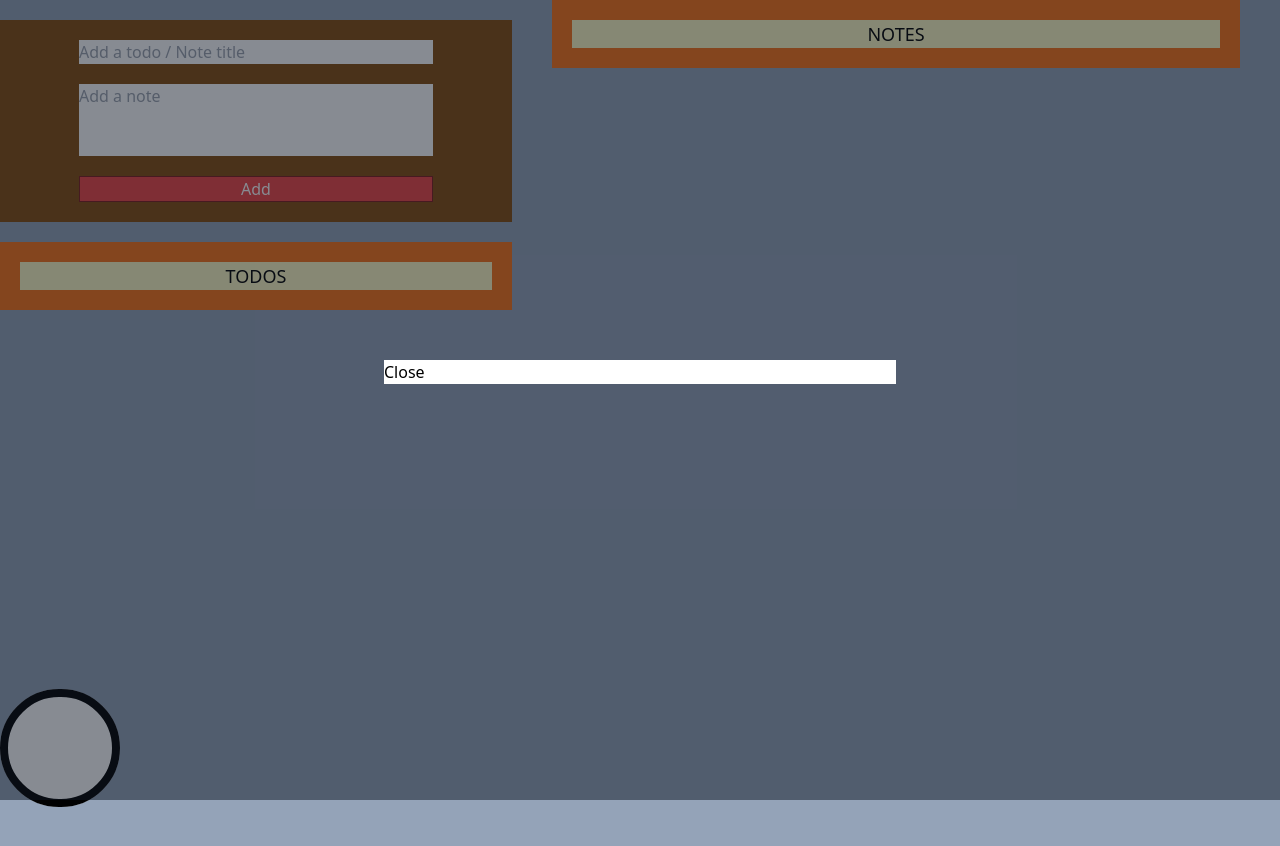
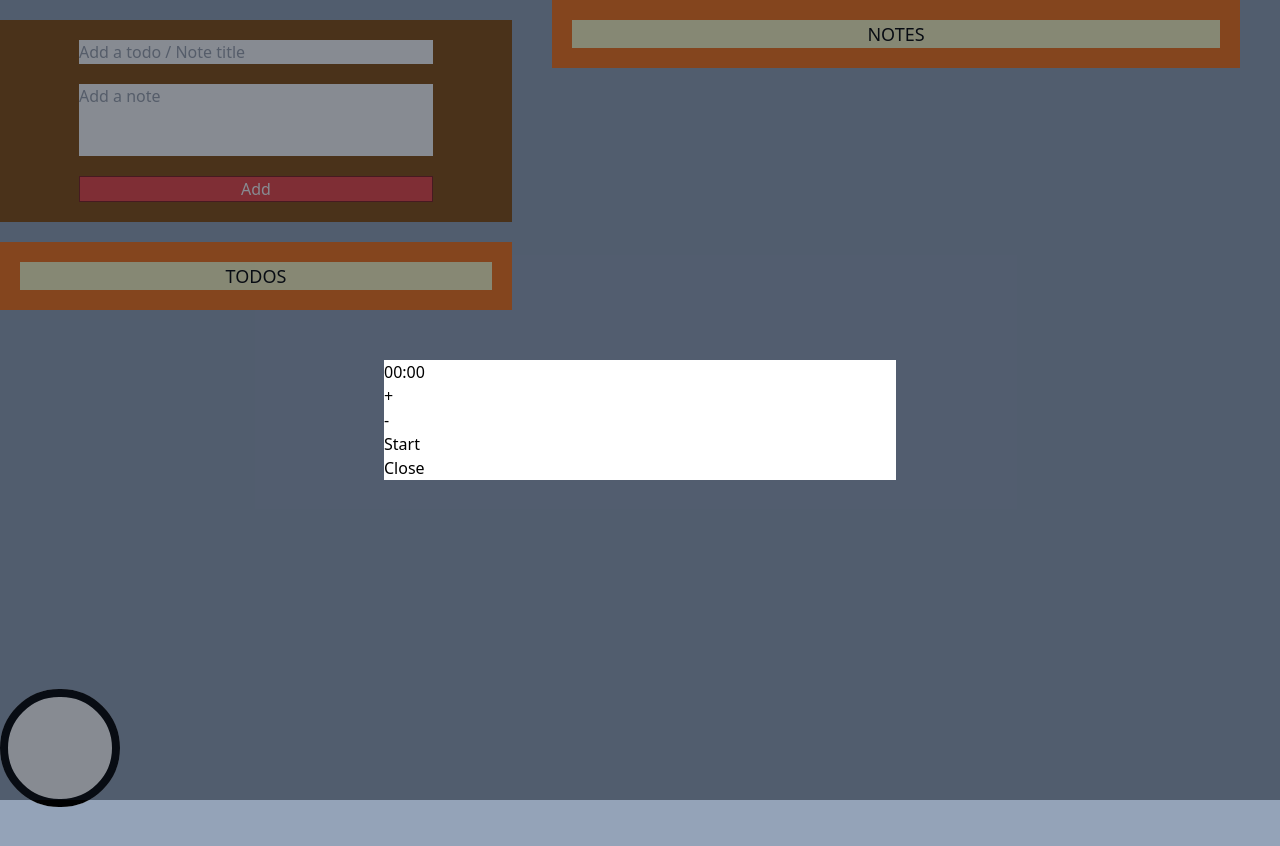
Before and after one commit to ogulcanmunogullari/all-in-one-project, a React (Create React App) app: page / in a window 1280 px wide. Both pictures are taken after a click on the element 60 px from the left and 748 px from the top of the page. Built offline with nearby package versions, Linux system fonts and the light colour scheme; some icons are missing.

Commit message:
add Timer

```diff
--- a/src/components/Form/Timer/Dialog.jsx
+++ b/src/components/Form/Timer/Dialog.jsx
@@ -1,17 +1,69 @@
 import React, { useState } from "react";
 
 function Dialog({ setDialogShow, dialogShow }) {
+  const [time, setTime] = useState({ m: 0, s: 0 });
+  const [interv, setInterv] = useState();
+  const [status, setStatus] = useState(0);
+
+  const start = () => {
+    run();
+    setStatus(1);
+    setInterv(setInterval(run, 1000));
+  };
+  let updatedMinute = time.m,
+    updatedSecond = time.s;
+  const run = () => {
+    if (updatedSecond === 0) {
+      updatedMinute--;
+      updatedSecond = 59;
+      return setTime({ m: updatedMinute, s: updatedSecond });
+    }
+    updatedSecond--;
+    setTime({ m: updatedMinute, s: updatedSecond });
+  };
+  const stop = () => {
+    clearInterval(interv);
+    setStatus(2);
+  };
+
+  const reset = () => {
+    clearInterval(interv);
+    setStatus(0);
+    setTime({ m: 0, s: 0 });
+  };
+  const resume = () => start();
+
   if (dialogShow === true) {
     window.addEventListener("keyup", (e) => {
       e.code === "Escape" && setDialogShow(false);
     });
   }
-
   return (
     <dialog
       open={dialogShow}
       className="fixed inset-0 bg-gray-900 bg-opacity-50 overflow-y-auto h-full w-full">
       <div className="mt-[45vh] mx-[30vw]  bg-white">
+        <div>
+          {time.m < 10 ? "0" + time.m : time.m}:
+          {time.s < 10 ? "0" + time.s : time.s}
+        </div>
+        {status === 0 && (
+          <div>
+            <div>
+              <div onClick={() => setTime({ m: time.m + 1, s: time.s })}>+</div>
+              <div onClick={() => setTime({ m: time.m - 1, s: time.s })}>-</div>
+            </div>
+            <div onClick={() => start()}>Start</div>
+          </div>
+        )}
+        {status === 1 && <div onClick={() => stop()}>Stop</div>}
+        {status === 2 && (
+          <div>
+            <div onClick={() => resume()}>Resume</div>
+            <div onClick={() => reset()}>Reset</div>
+          </div>
+        )}
+
         <button onClick={() => setDialogShow(false)}>Close</button>
       </div>
     </dialog>
```
Also changed, not shown: 1 other file (tests, documents, lock files or other folders).
